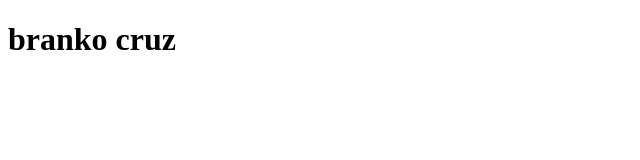
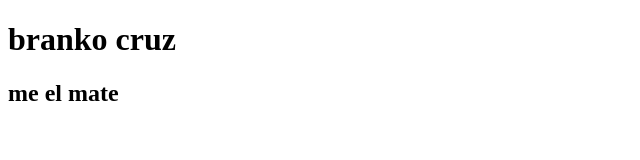
Before and after one commit to Diego29carlos/aprendiendo.nivel, a plain HTML site: page index.html in a window 1280 px wide. Shown: the whole page, without its empty margins (0-640 px from the left). Drawn offline with Linux system fonts and the light colour scheme.

Commit message:
agregue lo que me gusta

```diff
--- a/index.html
+++ b/index.html
@@ -4,6 +4,7 @@
     <meta charset='utf-8'>
     <title>Trabajando en equipo</title>
     <h1>branko cruz</h1>
+    <h2>me el mate</h2>
 </head>
 <body>
 
```
